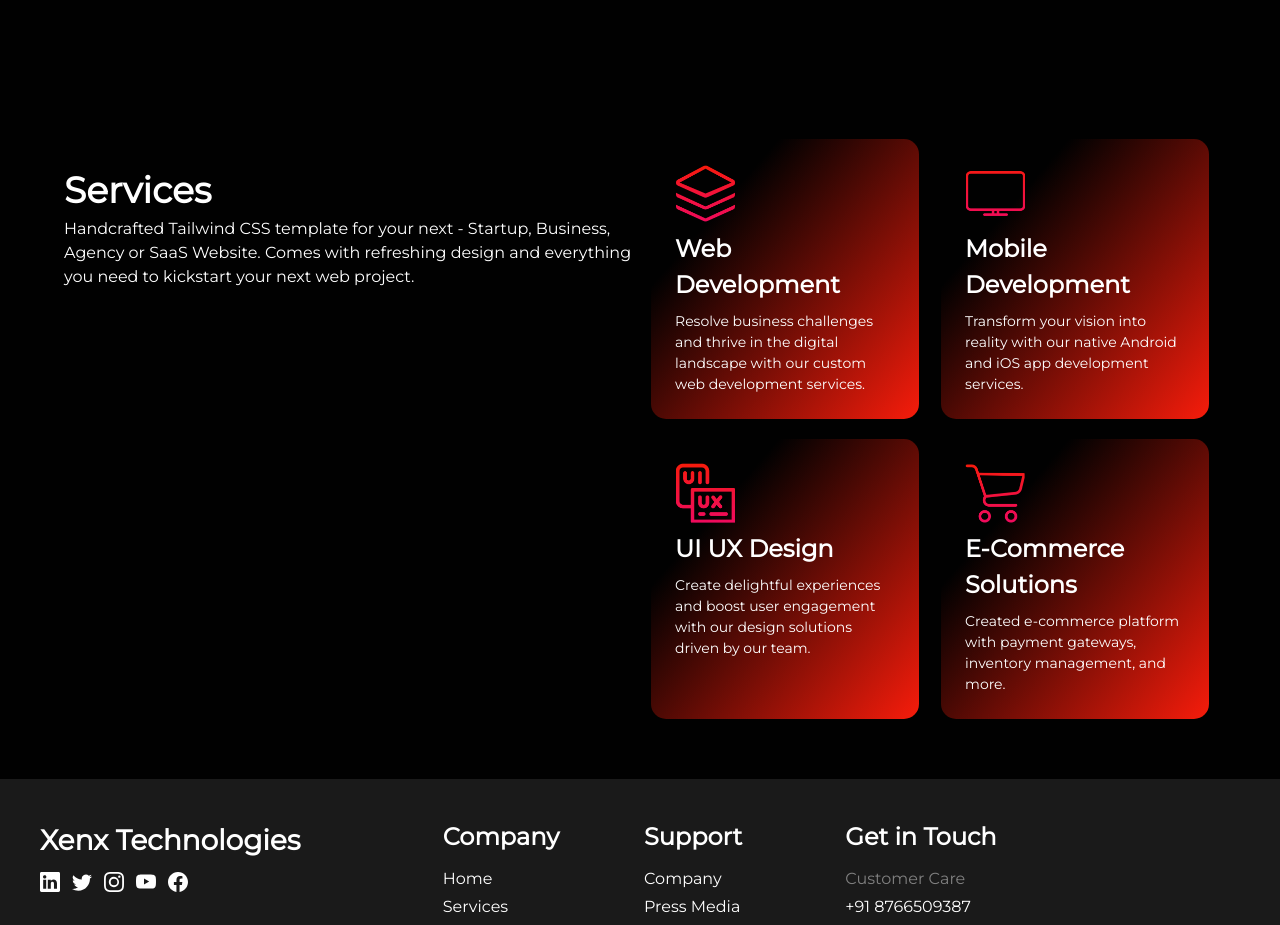
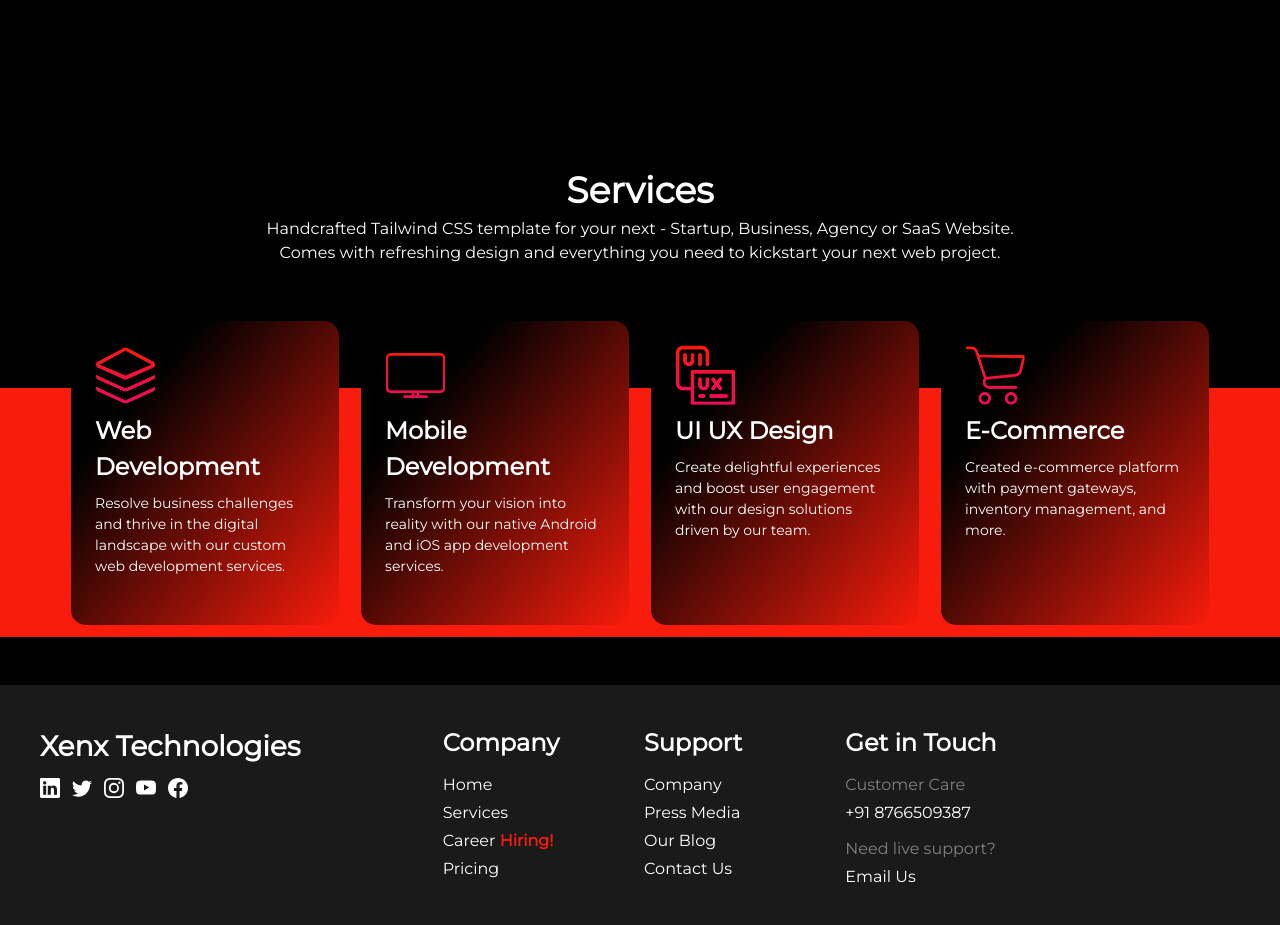
Before and after one commit to sahilsheikh-dev/xenxtechnologies, a React (Create React App) app: page / in a window 1280 px wide. Shown: the part 740-1665 px from the top of the page. Built offline with nearby package versions, Linux system fonts and the light colour scheme.

Commit message:
servicesNewLayoutAdded-29042024:2143-sahilsheikh.dev@gmail.com

```diff
--- a/src/components/homepage/ServiceSection.js
+++ b/src/components/homepage/ServiceSection.js
@@ -5,8 +5,6 @@
 import ServiceImg2 from '../../assets/images/service/service-img2.png';
 import ServiceImg3 from '../../assets/images/service/service-img3.png';
 import ServiceImg4 from '../../assets/images/service/service-img4.png';
-// import ButtonComponent from '../commons/ButtonComponent';
-// import { ChevronRightIcon } from '@chakra-ui/icons';
 
 const ServiceSection = ({ theme }) => {
   // const onClickFuntion = () => {
@@ -17,7 +15,11 @@
     <>
       <Stack
         direction={{ base: 'column', md: 'row' }}
-        // width={{ base: 'full', md: 'auto' }}
+        bgGradient={
+          theme === 'dark'
+            ? 'linear-gradient(180deg, #010101 50%, #F71C0B 50%)'
+            : 'linear-gradient(180deg, #FAFAFA 50%, #F71C0B 50%)'
+        }
         my={12}
       >
         <Box
@@ -29,14 +31,19 @@
           <Grid
             templateColumns={{
               base: 'repeat(1, 1fr)',
-              md: 'repeat(2, 1fr)',
-              lg: 'repeat(2, 1fr)',
-              xl: 'repeat(2, 1fr)',
+              md: 'repeat(1, 1fr)',
+              lg: 'repeat(1, 1fr)',
+              xl: 'repeat(1, 1fr)',
             }}
-            textAlign={{ base: 'center', md: 'left', lg: 'left', xl: 'left' }}
+            textAlign={{
+              base: 'center',
+              md: 'center',
+              lg: 'center',
+              xl: 'center',
+            }}
             gap={2}
           >
-            <GridItem mx={0} px={0} mb={{ base: 6, md: 0, lg: 0, xl: 0 }}>
+            <GridItem mx={0} px={0} mb={12}>
               <Text
                 fontWeight={'bold'}
                 fontSize={{ base: '22px', md: '30px', lg: '34px', xl: '36px' }}
@@ -44,24 +51,19 @@
               >
                 Services
               </Text>
-              <Text>
+              <Text maxW={'750px'} mx={'auto'}>
                 Handcrafted Tailwind CSS template for your next - Startup,
                 Business, Agency or SaaS Website. Comes with refreshing design
                 and everything you need to kickstart your next web project.
               </Text>
-              {/* <ButtonComponent
-                text={'Request Custom Service'}
-                icon={<ChevronRightIcon />}
-                onClickFuntion={onClickFuntion}
-              /> */}
             </GridItem>
             <GridItem mx={0} px={0}>
               <Grid
                 templateColumns={{
                   base: 'repeat(1, 1fr)',
-                  md: 'repeat(2, 1fr)',
-                  lg: 'repeat(2, 1fr)',
-                  xl: 'repeat(2, 1fr)',
+                  md: 'repeat(4, 1fr)',
+                  lg: 'repeat(4, 1fr)',
+                  xl: 'repeat(4, 1fr)',
                 }}
                 gap={2}
               >
@@ -92,7 +94,7 @@
                 <ServiceCard
                   theme={theme}
                   serviceImg={ServiceImg4}
-                  serviceTitle={'E-Commerce Solutions'}
+                  serviceTitle={'E-Commerce'}
                   serviceDescription={
                     'Created e-commerce platform with payment gateways, inventory management, and more.'
                   }
--- a/src/components/homepage/ServiceSection/ServiceCard.js
+++ b/src/components/homepage/ServiceSection/ServiceCard.js
@@ -33,6 +33,7 @@
         _hover={{}}
         maxW={'95%'}
         mx={'auto'}
+        pb={12}
         mb={3}
       >
         <Image maxW={'60px'} maxH={'60px'} src={serviceImg} />
```
Also changed, not shown: src/components/homepage/ProjectSection.js (line endings or trailing spaces).
